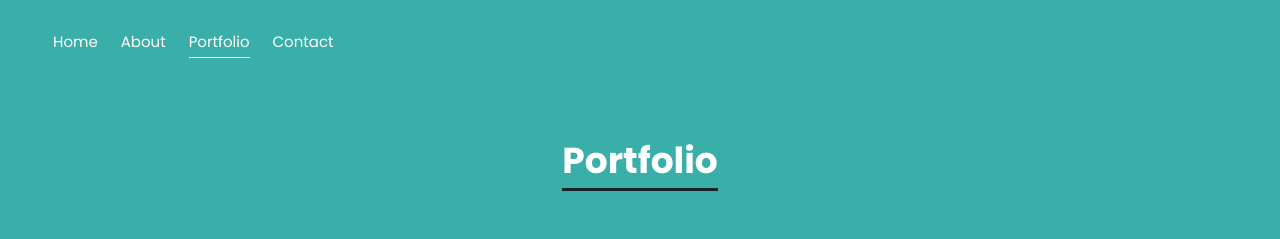
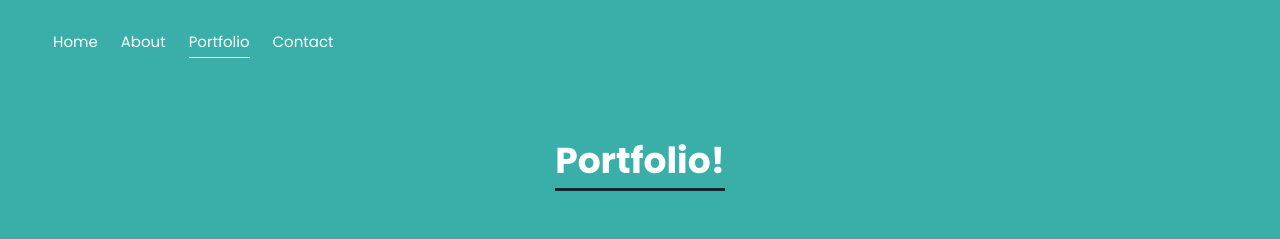
Before and after one commit to Hoggi90/my-react-portfolio, a React (Create React App) app: page /portfolio in a window 1280 px wide. Shown: the top 239 px of the page. Built offline with nearby package versions, Linux system fonts and the light colour scheme.

Commit message:
change title

```diff
--- a/src/pages/portfolio/Portfolio.js
+++ b/src/pages/portfolio/Portfolio.js
@@ -19,7 +19,7 @@ const Portfolio = () => {
 
   return (
     <section className="portfolio">
-      <PageHeader title="Portfolio" />
+      <PageHeader title="Portfolio!" />
       <div className="row">
         <ProjectList />
       </div>
```
